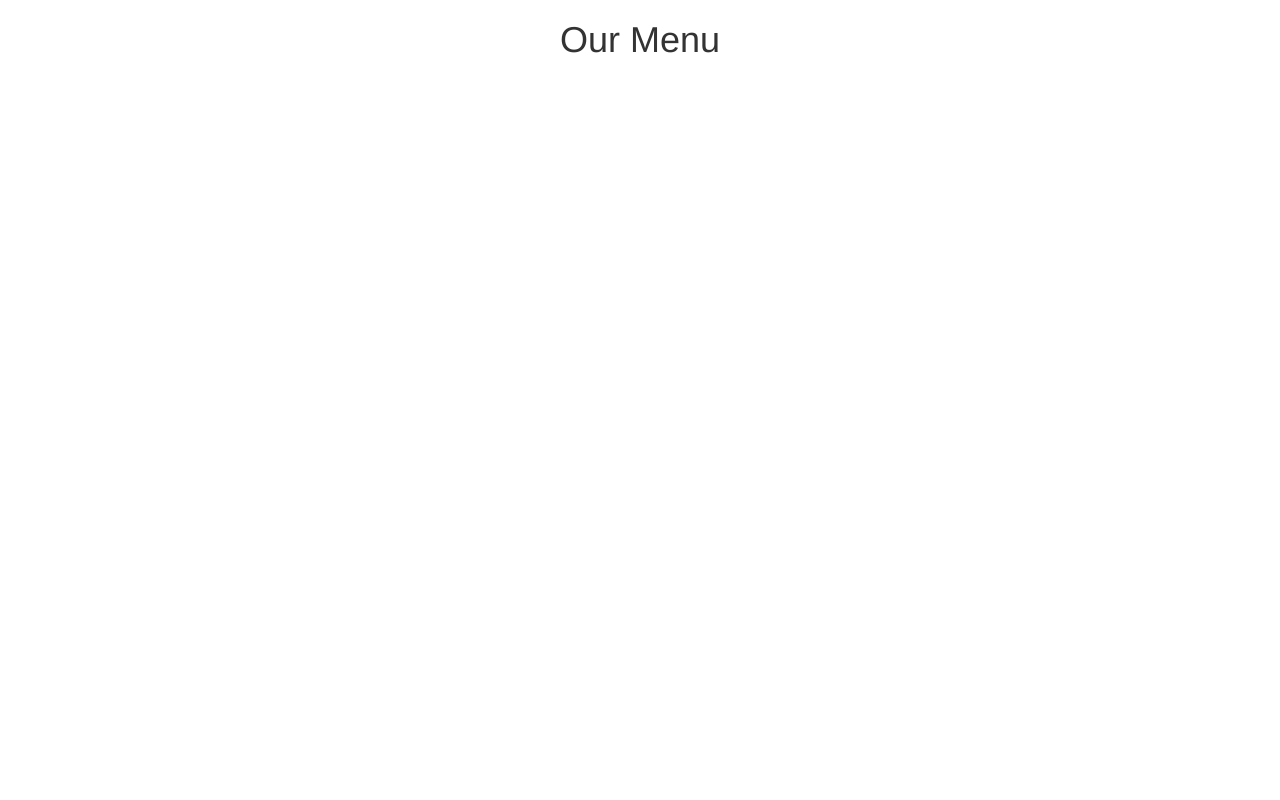
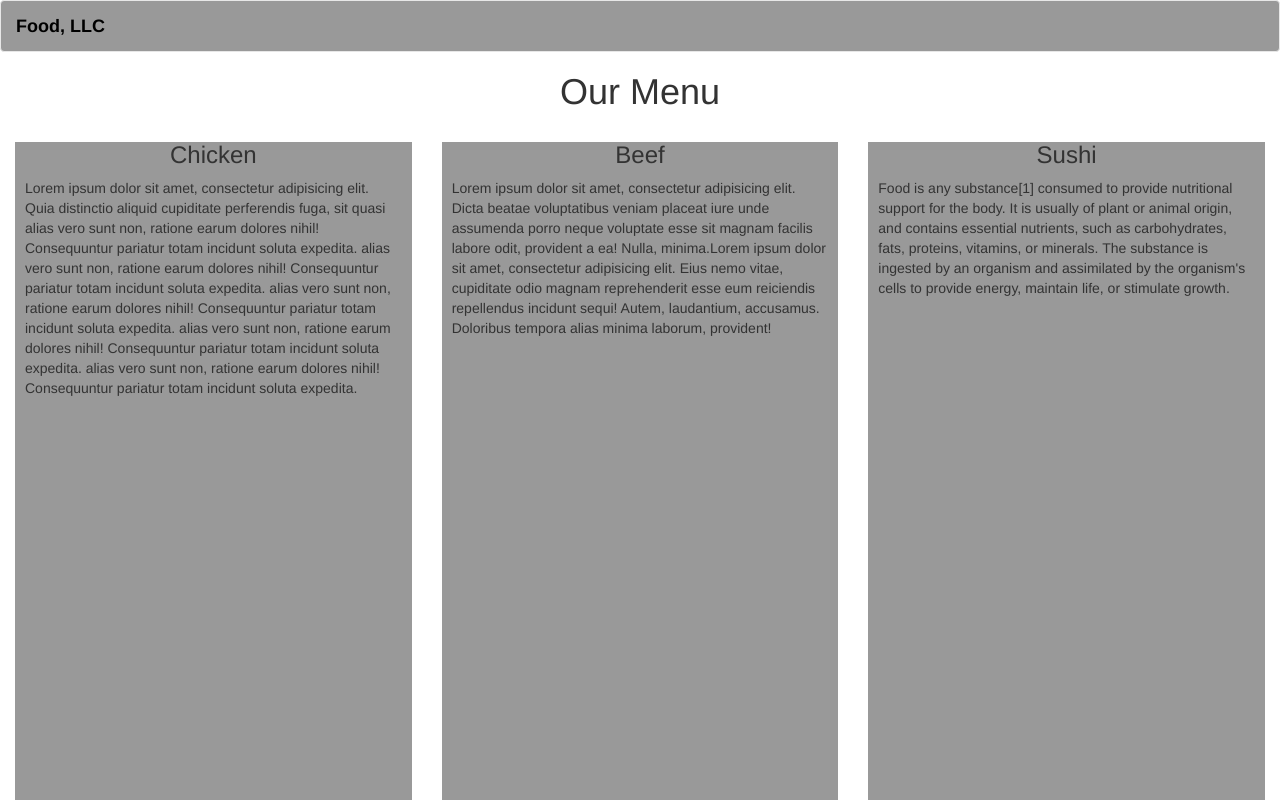
Before and after one commit to russelyang/css-solution-3, a website: page index.html in a window 1280 px wide. Shown: the top 800 px of the page. Drawn offline with Linux system fonts and the light colour scheme.

Commit message:
almost done

```diff
--- a/css/styles.css
+++ b/css/styles.css
@@ -1,5 +1,23 @@
-h1 {
-    margin-left: auto;
-    margin-right: auto;
-    text-align: center;
+.box {
+    background-color: #999;
+    margin-bottom: 30px;
+    min-height: 1000px;
 }
+
+.navbar {
+    background-color: #999;
+}
+
+.navbar-default .navbar-brand {
+    color: black;
+}
+
+.navbar-default .navbar-nav>li>a {
+    color: black;
+    background-color: white;
+    border-bottom: 1px solid #999;
+}
+
+.box div:nth-child(2) {
+    margin: 0 10px 0 10px;
+}
--- a/index.html
+++ b/index.html
@@ -1,5 +1,6 @@
 <!doctype html>
 <html lang="en">
+
 <head>
   <meta charset="utf-8">
   <meta http-equiv="X-UA-Compatible" content="IE=edge">
@@ -16,13 +17,71 @@
   <link rel="stylesheet" href="css/bootstrap.min.css">
   <link rel="stylesheet" href="css/styles.css">
 </head>
+
 <body>
 
-  <h1>Our Menu</h1>
+<nav class="navbar navbar-default">
+  <div class="container-fluid">
+    <div class="navbar-header">
+      <button type="button" class="navbar-toggle collapsed" data-toggle="collapse"
+        data-target="#food-navbar-collapse" aria-expanded="false">
+        <span class="sr-only">Toggle navigation</span>
+        <span class="icon-bar"></span>
+        <span class="icon-bar"></span>
+        <span class="icon-bar"></span>
+      </button>
+      <a href="#" class="navbar-brand"><Strong>Food, LLC</strong></a>
+    </div>
+
+    <div id="food-navbar-collapse" class="collapse navbar-collapse">
+      <ul class="nav navbar-nav visible-xs">
+            <li><a href="#chicken" class="text-center">Chicken</a></li>
+            <li><a href="#beef" class="text-center">Beef</a></li>
+            <li><a href="#sushi" class="text-center">Sushi</a></li>
+      </ul>
+    </div>
+  </div>
+</nav>
+
+  <h1 class="text-center">Our Menu</h1>
+
+  <div class=".container-fluid">
+    <div class="col-xs-12 col-md-4" id="chicken">
+      <div class="box">
+        <div class="text-center"><h3>Chicken</h3></div>
+        <div>Lorem ipsum dolor sit amet, consectetur adipisicing elit. Quia distinctio aliquid cupiditate perferendis fuga, sit
+          quasi alias vero sunt non, ratione earum dolores nihil! Consequuntur pariatur totam incidunt soluta expedita. alias vero sunt non, ratione earum dolores nihil! Consequuntur pariatur totam incidunt soluta expedita.
+          alias vero sunt non, ratione earum dolores nihil! Consequuntur pariatur totam incidunt soluta expedita.
+          alias vero sunt non, ratione earum dolores nihil! Consequuntur pariatur totam incidunt soluta expedita.
+          alias vero sunt non, ratione earum dolores nihil! Consequuntur pariatur totam incidunt soluta expedita.
+          </div>
+      </div>
+    </div>
+    <div class="col-xs-12 col-md-4" id="beef">
+      <div class="box">
+        <div class="text-center"><h3>Beef</h3></div>
+        <div>Lorem ipsum dolor sit amet, consectetur adipisicing elit. Dicta beatae voluptatibus veniam placeat iure unde assumenda
+          porro neque voluptate esse sit magnam facilis labore odit, provident a ea! Nulla, minima.Lorem ipsum dolor sit
+          amet, consectetur adipisicing elit. Eius nemo vitae, cupiditate odio magnam reprehenderit esse eum reiciendis repellendus
+          incidunt sequi! Autem, laudantium, accusamus. Doloribus tempora alias minima laborum, provident!</div>
+      </div>
+    </div>
+    <div class="col-xs-12 col-md-4" id="sushi">
+      <div class="box">
+        <div class="text-center"><h3>Sushi</h3></div>
+        <div>Food is any substance[1] consumed to provide nutritional support for the body. It is usually of plant or animal origin,
+          and contains essential nutrients, such as carbohydrates, fats, proteins, vitamins, or minerals. The substance is
+          ingested by an organism and assimilated by the organism's cells to provide energy, maintain life, or stimulate
+          growth.
+        </div>
+      </div>
+    </div>
+  </div>
 
   <!-- jQuery (Bootstrap JS plugins depend on it) -->
   <script src="js/jquery-1.11.3.min.js"></script>
   <script src="js/bootstrap.min.js"></script>
   <script src="js/script.js"></script>
 </body>
+
 </html>
```
Lines whose indentation alone changed are shown as unchanged.
